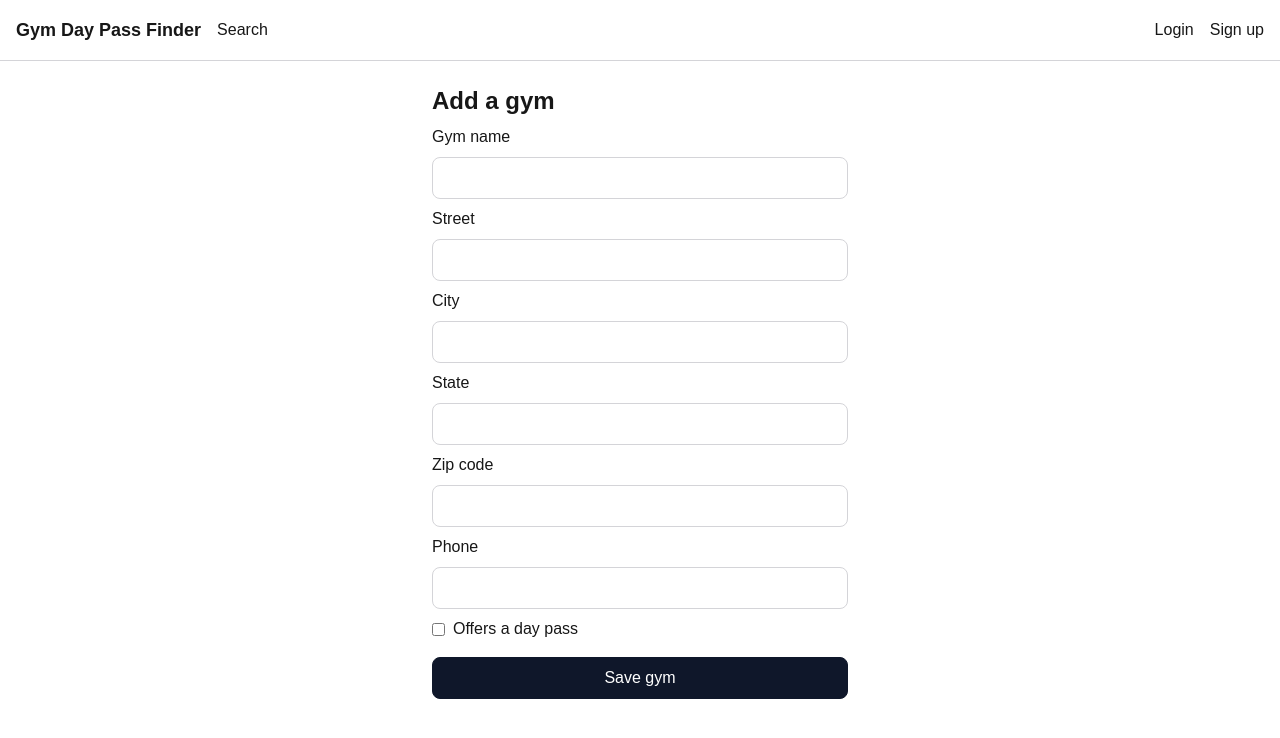
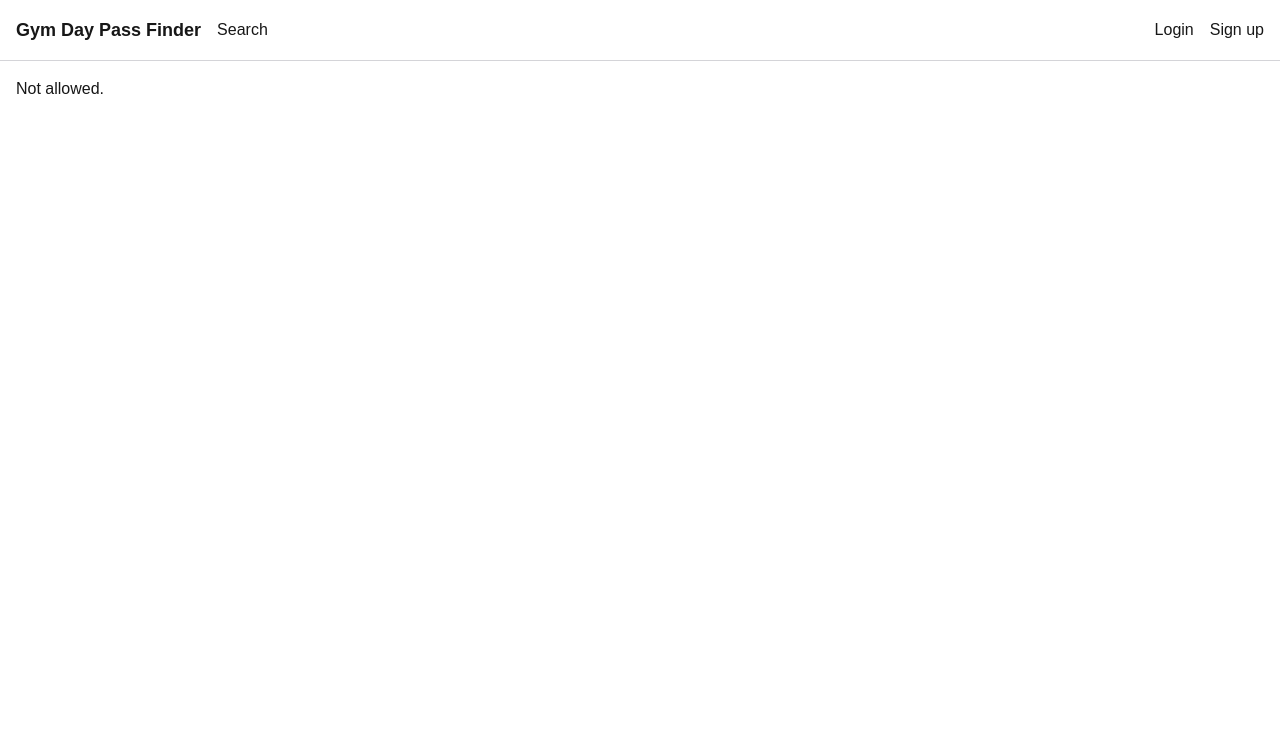
Before and after one commit to neogeojr/gym_finder, a Next.js app: page /owner/gyms/new in a window 1280 px wide. Shown: the top 738 px of the page. Built offline with nearby package versions, Linux system fonts and the light colour scheme; no server answers.

Commit message:
Block members from the add gym page

```diff
--- a/app/owner/gyms/new/page.tsx
+++ b/app/owner/gyms/new/page.tsx
@@ -4,10 +4,12 @@ import { useRouter } from "next/navigation";
 import axios from "axios";
 import { toast } from "react-hot-toast";
 import GymForm from "@/components/GymForm";
+import { useAuth } from "@/context/AuthContext";
 import type { GymInput } from "@/types";
 
 export default function NewGymPage() {
   const router = useRouter();
+  const { user, loading } = useAuth();
 
   const onSubmit = async (payload: GymInput) => {
     await axios.post("/api/gyms", payload);
@@ -15,6 +17,9 @@ export default function NewGymPage() {
     router.push("/owner");
   };
 
+  if (loading) return <p className="p-4">Loading...</p>;
+  if (user?.role !== "owner") return <p className="p-4">Not allowed.</p>;
+
   return (
     <GymForm title="Add a gym" submitLabel="Save gym" onSubmit={onSubmit} />
   );
```
Also changed, not shown: 1 other file (tests, documents, lock files or other folders).
